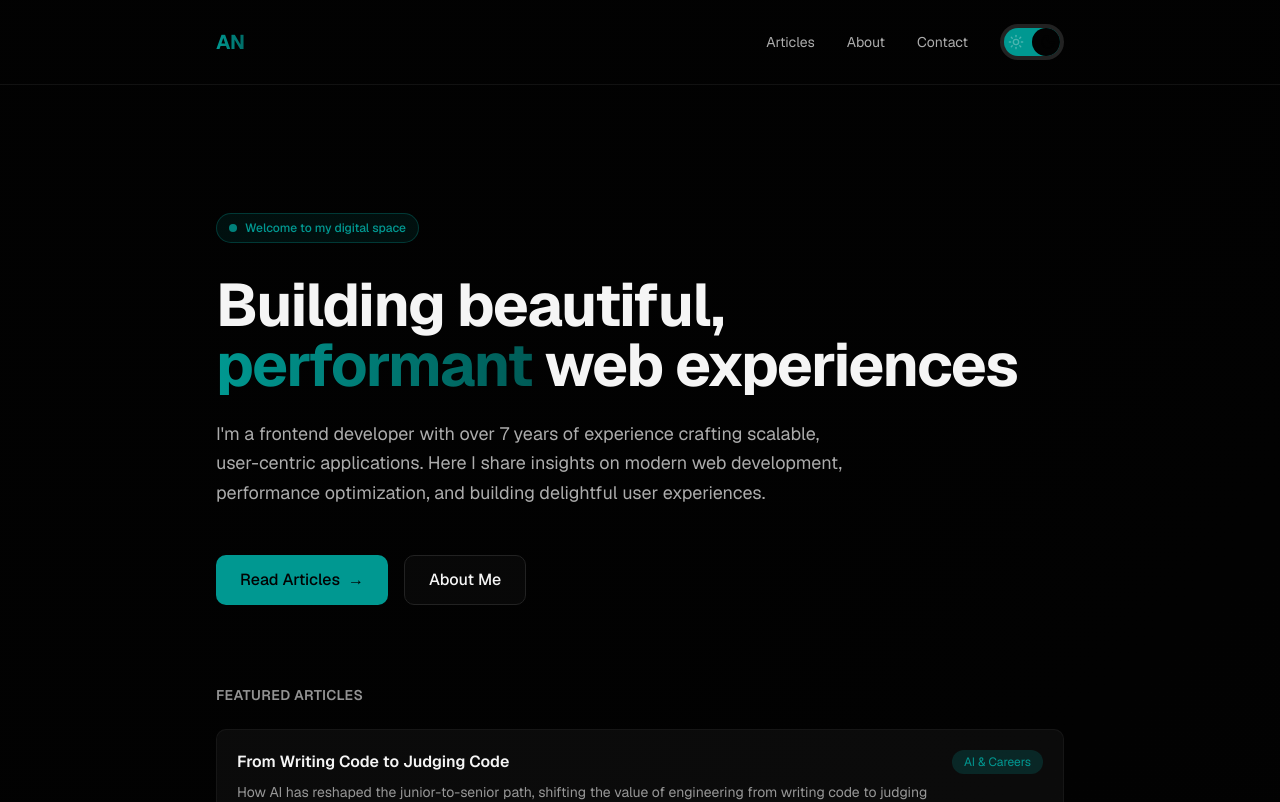
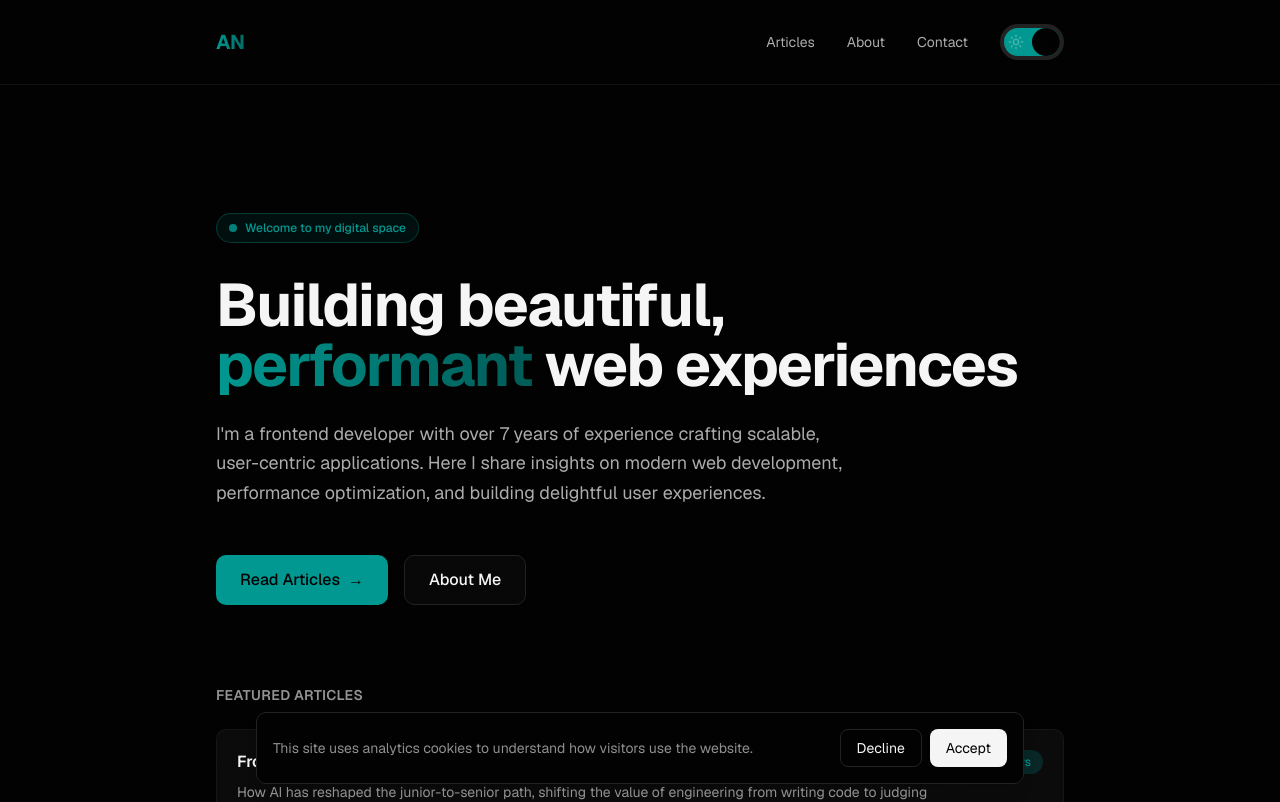
Before and after one commit to avnikolaou/articles, a Next.js app: page / in a window 1280 px wide. Shown: the top 802 px of the page. Built offline with nearby package versions, Linux system fonts and the light colour scheme; no server answers.

Commit message:
#005 - Analytics

```diff
--- /dev/null
+++ b/app/components/analytics-loader.tsx
@@ -0,0 +1,34 @@
+'use client';
+
+import { useEffect, useState } from 'react';
+
+import { GoogleAnalytics } from '@next/third-parties/google';
+
+const STORAGE_KEY = 'cookie-consent';
+
+const AnalyticsLoader = () => {
+  const [enabled, setEnabled] = useState(false);
+
+  useEffect(() => {
+    const checkConsent = () => {
+      const consent = localStorage.getItem(STORAGE_KEY);
+      setEnabled(consent === 'accepted');
+    };
+
+    checkConsent();
+
+    window.addEventListener('cookie-consent-granted', checkConsent);
+
+    return () => {
+      window.removeEventListener('cookie-consent-granted', checkConsent);
+    };
+  }, []);
+
+  if (!enabled) {
+    return null;
+  }
+
+  return <GoogleAnalytics gaId={process.env.NEXT_PUBLIC_GA_ID!} />;
+};
+
+export default AnalyticsLoader;
--- /dev/null
+++ b/app/components/analytics.tsx
@@ -0,0 +1,11 @@
+import { FC } from 'react';
+
+import { GoogleAnalytics } from '@next/third-parties/google';
+
+type AnalyticsProps = {};
+
+const Analytics: FC<AnalyticsProps> = () => {
+  return <GoogleAnalytics gaId={process.env.PUBLIC_GA_ID || ''} />;
+};
+
+export default Analytics;
--- /dev/null
+++ b/app/components/cookie-consent.tsx
@@ -0,0 +1,65 @@
+'use client';
+
+import { useSyncExternalStore } from 'react';
+
+const STORAGE_KEY = 'cookie-consent';
+
+const subscribe = (callback: () => void) => {
+  window.addEventListener('storage', callback);
+  window.addEventListener('cookie-consent-granted', callback);
+  window.addEventListener('cookie-consent-denied', callback);
+
+  return () => {
+    window.removeEventListener('storage', callback);
+    window.removeEventListener('cookie-consent-granted', callback);
+    window.removeEventListener('cookie-consent-denied', callback);
+  };
+};
+
+const getSnapshot = () => {
+  return localStorage.getItem(STORAGE_KEY);
+};
+
+export const CookieConsent = () => {
+  const consent = useSyncExternalStore(subscribe, getSnapshot, () => null);
+
+  console.log(consent);
+
+  if (consent) {
+    return null;
+  }
+
+  const accept = () => {
+    localStorage.setItem(STORAGE_KEY, 'accepted');
+    window.dispatchEvent(new Event('cookie-consent-granted'));
+  };
+
+  const decline = () => {
+    localStorage.setItem(STORAGE_KEY, 'declined');
+    window.dispatchEvent(new Event('cookie-consent-denied'));
+  };
+
+  return (
+    <div className="fixed right-4 bottom-4 left-4 z-50">
+      <div className="bg-background mx-auto max-w-3xl rounded-lg border p-4 shadow-lg">
+        <div className="flex flex-col gap-4 md:flex-row md:items-center md:justify-between">
+          <p className="text-muted-foreground text-sm">
+            This site uses analytics cookies to understand how visitors use the website.
+          </p>
+
+          <div className="flex gap-2">
+            <button onClick={decline} className="rounded-md border px-4 py-2 text-sm">
+              Decline
+            </button>
+
+            <button onClick={accept} className="bg-primary text-primary-foreground rounded-md px-4 py-2 text-sm">
+              Accept
+            </button>
+          </div>
+        </div>
+      </div>
+    </div>
+  );
+};
+
+export default CookieConsent;
--- a/app/layout.tsx
+++ b/app/layout.tsx
@@ -2,6 +2,8 @@ import type { Metadata } from 'next';
 import { Geist, Geist_Mono } from 'next/font/google';
 import { ReactNode } from 'react';
 
+import AnalyticsLoader from '@/app/components/analytics-loader';
+import CookieConsent from '@/app/components/cookie-consent';
 import { Providers } from '@/app/providers/theme-provider';
 
 import './globals.css';
@@ -47,7 +49,11 @@ const RootLayout = ({
 }>) => (
   <html lang="en" suppressHydrationWarning>
     <body className="bg-background text-foreground font-sans antialiased">
-      <Providers>{children}</Providers>
+      <Providers>
+        {children}
+        <CookieConsent />
+        <AnalyticsLoader />
+      </Providers>
     </body>
   </html>
 );
--- a/package.json
+++ b/package.json
@@ -9,6 +9,7 @@
     "lint": "eslint ."
   },
   "dependencies": {
+    "@next/third-parties": "^16.2.7",
     "clsx": "^2.1.1",
     "lucide-react": "^0.564.0",
     "next": "16.2.4",
```
Also changed, not shown: 2 other files (tests, documents, lock files or other folders).
